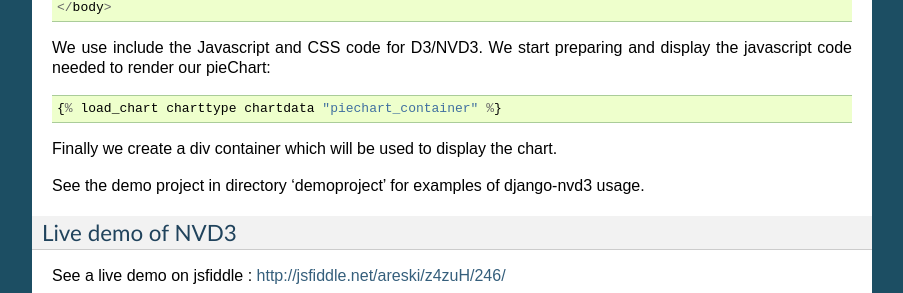
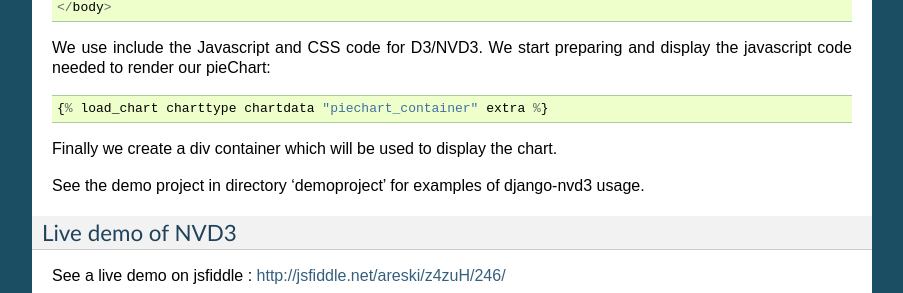
Before and after one commit to areski/django-nvd3, a Sphinx documentation site: the page built from docs/source/introduction.rst, in a window 1280 px wide and 900 px high, scrolled down 1904 px. Shown: the part 159-452 px from the top of the window, without its empty margins (198-1101 px from the left). Built offline with Sphinx 7.4.7, drawn with Linux system fonts in a browser that asks for light colours.

Commit message:
Fix #39: update extra in documentation and make it not mandatory

```diff
--- a/README.rst
+++ b/README.rst
@@ -113,7 +113,7 @@ Our template piechart.html could look like this::
 We use include the Javascript and CSS code for D3/NVD3.
 We start preparing and display the javascript code needed to render our pieChart::
 
-    {% load_chart charttype chartdata "piechart_container" %}
+    {% load_chart charttype chartdata "piechart_container" extra %}
 
 Finally we create a div container which will be used to display the chart.
 
--- a/docs/source/includes/introduction.txt
+++ b/docs/source/includes/introduction.txt
@@ -127,7 +127,7 @@ Our template piechart.html could look like this::
 We use include the Javascript and CSS code for D3/NVD3.
 We start preparing and display the javascript code needed to render our pieChart::
 
-    {% load_chart charttype chartdata "piechart_container" %}
+    {% load_chart charttype chartdata "piechart_container" extra %}
 
 Finally we create a div container which will be used to display the chart.
 
```
Also changed, not shown: 1 other file.
